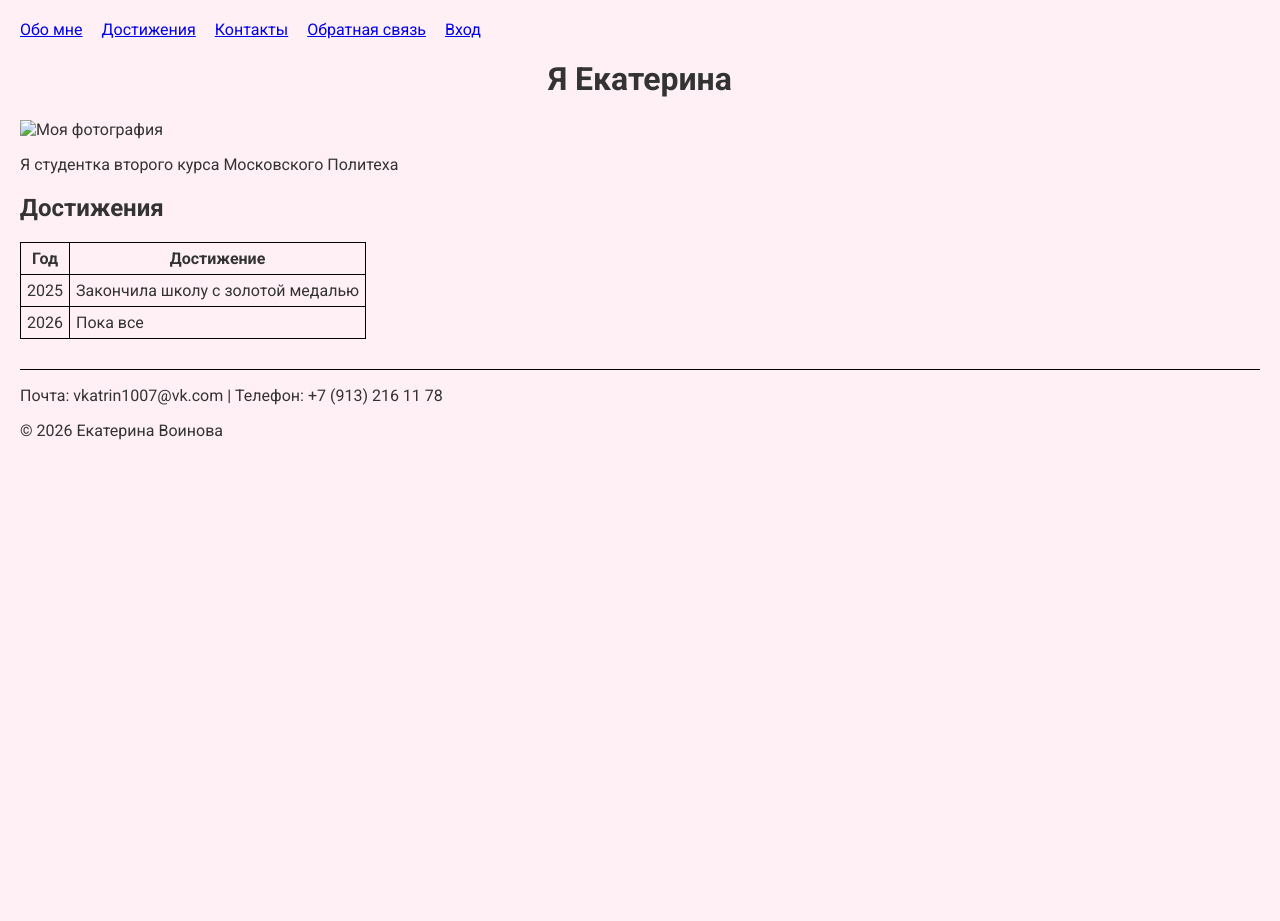
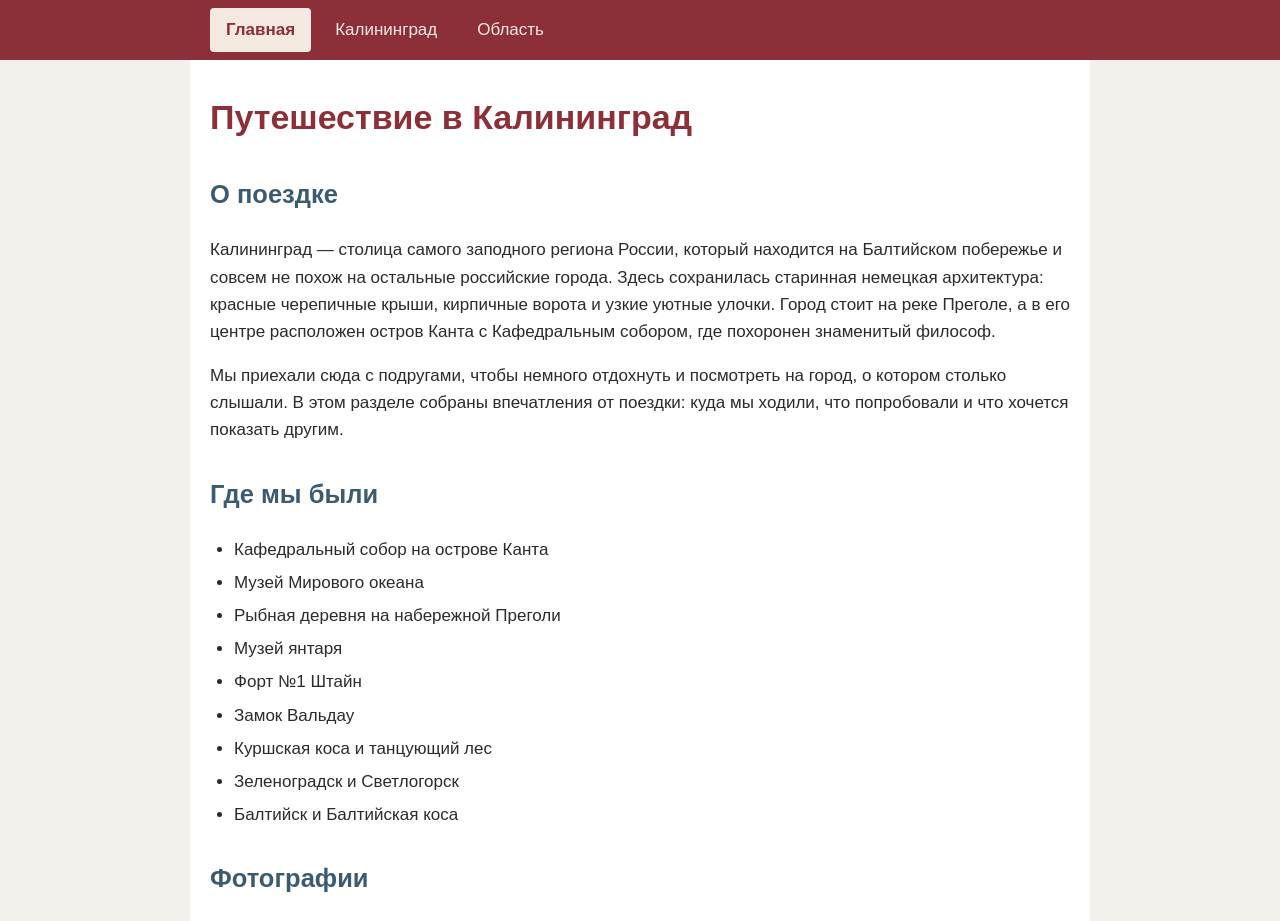
Before and after one commit to voinovaa/web, a PHP site: page / in a window 1280 px wide. Shown: the top 921 px of the page. Before the commit the page ends 440 px from the top, so only its background shows below. Run offline with PHP 8.4, Linux system fonts and the light colour scheme.

Commit message:
Add files via upload
lab3

```diff
--- /dev/null
+++ b/index.php
@@ -0,0 +1,93 @@
+<?php
+date_default_timezone_set('Europe/Moscow');
+
+$title = 'Воинова Екатерина, группа 251-361, лабораторная работа №3';
+
+?>
+<!DOCTYPE html>
+<html lang="ru">
+<head>
+    <meta charset="UTF-8">
+    <title><?php echo $title; ?></title>
+    <link rel="stylesheet" href="style.css">
+</head>
+<body>
+
+<header>
+    <nav>
+        <a href="<?php
+        $link = 'index.php'; $name = 'Главная'; $active = true;
+        echo $link;
+        ?>"<?php
+        if ($active) echo ' class="selected_menu"';
+        echo '>' . $name;
+        ?></a>
+        <a href="<?php
+        $link = 'sights.php'; $name = 'Калининград'; $active = false;
+        echo $link;
+        ?>"<?php
+        if ($active) echo ' class="selected_menu"';
+        echo '>' . $name;
+        ?></a>
+        <a href="<?php
+        $link = 'trip.php'; $name = 'Область'; $active = false;
+        echo $link;
+        ?>"<?php
+        if ($active) echo ' class="selected_menu"';
+        echo '>' . $name;
+        ?></a>
+    </nav>
+</header>
+
+<main>
+    <h1>Путешествие в Калининград</h1>
+
+    <h2>О поездке</h2>
+    <p>
+        Калининград — столица самого заподного региона России, который находится на Балтийском побережье
+        и совсем не похож на остальные российские города. Здесь сохранилась старинная немецкая
+        архитектура: красные черепичные крыши, кирпичные ворота и узкие уютные улочки. Город
+        стоит на реке Преголе, а в его центре расположен остров Канта с Кафедральным собором,
+        где похоронен знаменитый философ.
+    </p>
+    <p>
+        Мы приехали сюда с подругами, чтобы немного отдохнуть и посмотреть на город, о котором
+        столько слышали. В этом разделе собраны впечатления от поездки: куда мы ходили, что
+        попробовали и что хочется показать другим.
+    </p>
+
+    <h2>Где мы были</h2>
+<ul>
+<?php
+$places = [
+    'Кафедральный собор на острове Канта',
+    'Музей Мирового океана',
+    'Рыбная деревня на набережной Преголи',
+    'Музей янтаря',
+    'Форт №1 Штайн',
+    'Замок Вальдау',
+    'Куршская коса и танцующий лес',
+    'Зеленоградск и Светлогорск',
+    'Балтийск и Балтийская коса',
+];
+foreach ($places as $place) {
+    echo '<li>' . $place . "</li>\n";
+}
+?>
+</ul>
+
+    <h2>Фотографии</h2>
+<div class="photos">
+    <?php
+    echo '<img src="photos/photo' . (date('s') % 2 + 1) . '.jpg" alt="Меняющаяся фотография">';
+    ?>
+    <img src="photos/photo3.jpg" alt="Калининград">
+</div>
+</main>
+
+<footer>
+    Сформировано <?php echo date('d.m.Y') . ' в ' . date('H-i:s'); ?>
+</footer>
+
+</body>
+</html>
--- a/style.css
+++ b/style.css
@@ -1,77 +1,96 @@
-body {
-  font-family: 'Roboto', sans-serif;
-  margin: 0;
-  padding: 20px;
-  background: #fff0f5;
-  color: #333;
+* {
+    box-sizing: border-box;
 }
 
-header a {
-  margin-right: 15px;
+body {
+    margin: 0;
+    padding: 60px 0 40px;
+    font-family: Arial, Helvetica, sans-serif;
+    font-size: 17px;
+    line-height: 1.6;
+    color: #2b2b2b;
+    background: #f4f1ec;
 }
 
-img {
-  width: 300px;
+header {
+    position: fixed;
+    top: 0;
+    left: 0;
+    width: 100%;
+    height: 60px;
+    background: #8c2f39;
+    z-index: 10;
 }
 
-table, th, td {
-  border: 1px solid black;
-  border-collapse: collapse;
-  padding: 6px;
+nav {
+    max-width: 900px;
+    height: 100%;
+    margin: 0 auto;
+    display: flex;
+    align-items: center;
+    padding: 0 20px;
+}
+
+nav a {
+    color: #f4e9e1;
+    text-decoration: none;
+    padding: 8px 16px;
+    margin-right: 8px;
+    border-radius: 4px;
+}
+
+nav a:hover {
+    background: #a8434e;
+    color: #ffffff;
+}
+
+nav a.selected_menu {
+    background: #f4e9e1;
+    color: #8c2f39;
+    font-weight: bold;
+}
+
+main {
+    max-width: 900px;
+    margin: 0 auto;
+    padding: 30px 20px;
+    background: #ffffff;
+}
+
+h1 {
+    color: #8c2f39;
+    margin-top: 0;
+}
+
+h2 {
+    color: #3b5b72;
+    margin-top: 30px;
+}
+
+ul {
+    padding-left: 24px;
+}
+
+li {
+    margin-bottom: 6px;
+}
+
+.photos img {
+    width: 100%;
+    max-width: 420px;
+    height: auto;
+    margin: 6px 6px 6px 0;
+    border-radius: 6px;
 }
 
 footer {
-  margin-top: 30px;
-  border-top: 1px solid black;
+    bottom: 0;
+    left: 0;
+    width: 100%;
+    height: 40px;
+    line-height: 40px;
+    text-align: center;
+    font-size: 14px;
+    color: #f4e9e1;
+    background: #3b5b72;
 }
-
-form {
-  max-width: 500px;
-  padding: 20px;
-  background: white;
-  border-radius: 10px;
-}
-
-label {
-  display: block;
-  margin-top: 12px;
-}
-
-.inline {
-  display: inline-block;
-  margin-right: 12px;
-}
-
-input[type="text"],
-input[type="email"],
-select,
-textarea {
-  width: 100%;
-  padding: 8px;
-  box-sizing: border-box;
-  border: 1px solid #ccc;
-  border-radius: 5px;
-}
-
-button {
-  margin-top: 16px;
-  padding: 10px 20px;
-  background: #c66c9b;
-  color: white;
-  border: none;
-  border-radius: 5px;
-  cursor: pointer;
-}
-
-button:hover {
-  background: #a84f7e;
-}
-
-main form {
-    margin: 30px auto;
-}
-
-h1 {
-  margin-top: 15;
-  text-align: center;
-}
```
Also changed, not shown: sights.php (added, +93 -0 lines), trip.php (added, +105 -0 lines).
